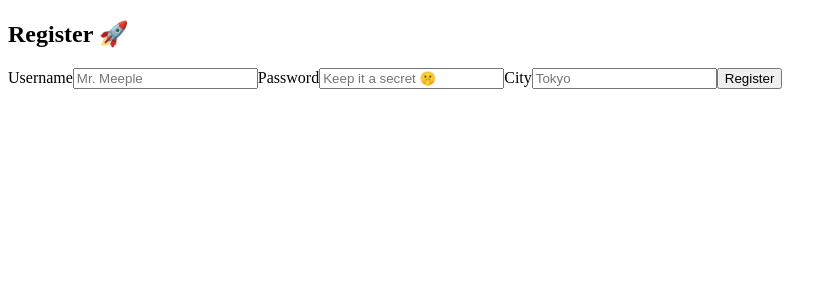
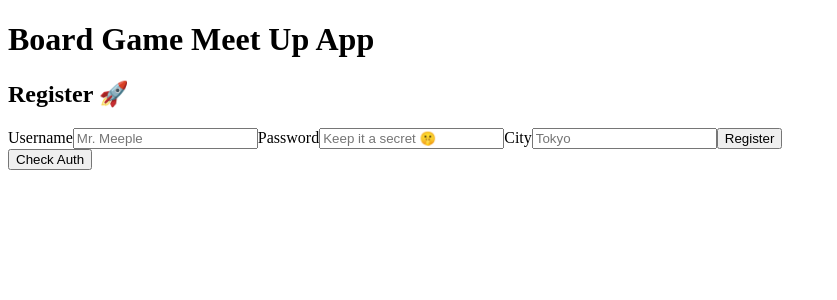
Before and after one commit to Zugim/baord-game-meet-up, a React (Vite) app in the folder client/: page /register in a window 1280 px wide. Shown: the top 300 px of the page, without its empty margins (0-837 px from the left). Built offline with nearby package versions, Linux system fonts and the light colour scheme; no server answers.

Commit message:
fix: render issues

```diff
--- a/client/src/App.tsx
+++ b/client/src/App.tsx
@@ -1,9 +1,9 @@
 import { useState, useEffect } from "react";
 import { getAllUserData } from "./helpers/fetchHelpers";
-import { BrowserRouter, Routes, Route } from "react-router";
+import { BrowserRouter as Router, Routes, Route } from "react-router";
 
 // helpers
-//import { checkAuth } from "./helpers/fetchHelpers";
+import { checkAuth } from "./helpers/fetchHelpers";
 
 //components
 import HomePage from "./components/HomePage";
@@ -28,15 +28,15 @@ function App() {
 
   return (
     <>
-      {/*<h1>Board Game Meet Up App</h1>*/}
-      <BrowserRouter>
+      <h1>Board Game Meet Up App</h1>
+      <Router>
         <Routes>
           <Route path="/" element={<HomePage />} />
           <Route path="/login" element={<LoginPage />} />
           <Route path="/register" element={<RegisterPage />} />
         </Routes>
-      </BrowserRouter>
-      {/*<button onClick={checkAuth}>Check Auth</button>*/}
+      </Router>
+      <button onClick={checkAuth}>Check Auth</button>
     </>
   );
 }
--- a/client/src/helpers/fetchHelpers.ts
+++ b/client/src/helpers/fetchHelpers.ts
@@ -1,8 +1,9 @@
 /* Helper function for fetching data */
 
 // checks if in development or production
-const URL = import.meta.env.VITE_BASE_URL;
-//import.meta.env.MODE === "development" ? "http://localhost:8080" : "";
+// const URL = import.meta.env.VITE_BASE_URL;
+const URL =
+  import.meta.env.MODE === "development" ? "http://localhost:8080" : "";
 
 console.log("URL", URL);
 
```
Also changed, not shown: 1 other file (tests, documents, lock files or other folders).
